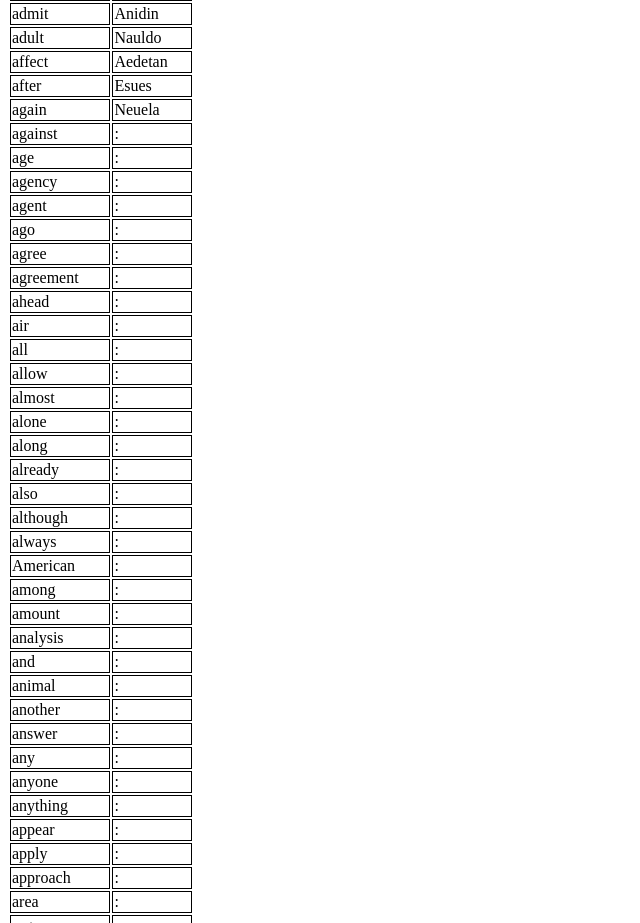
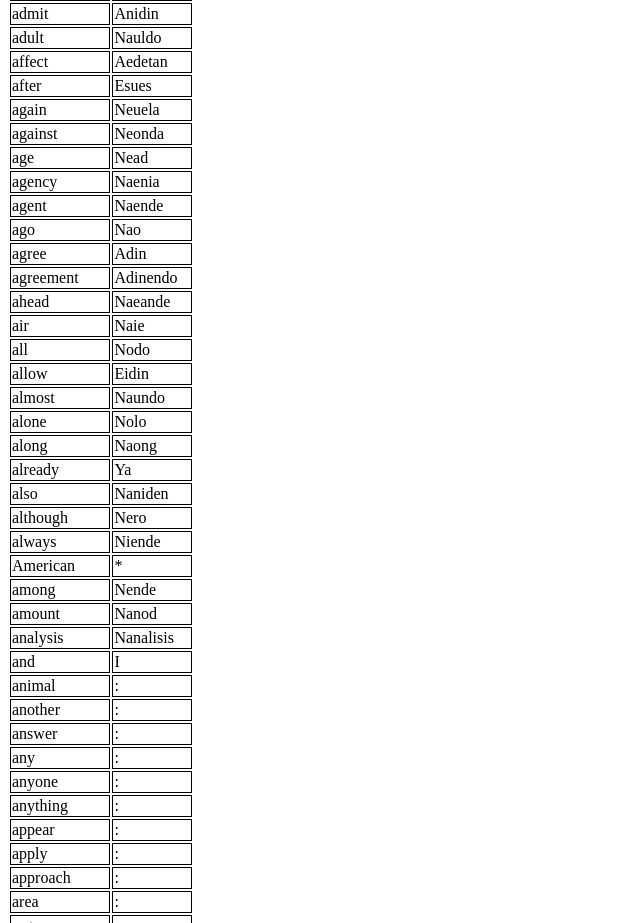
Before and after one commit to FranchuFranchu/Nedan-Language, a plain HTML site: page index.html in a window 1280 px wide. Shown: the part 806-1729 px from the top of the page, without its empty margins (0-640 px from the left). Drawn offline with Linux system fonts and the light colour scheme.

Commit message:
Update index.html

```diff
--- a/index.html
+++ b/index.html
@@ -45,29 +45,29 @@ Alphabet:</h2> Most letters are written just as its phonome, except for:
 <tr><td>affect</td><td>Aedetan</tr>
 <tr><td>after</td><td>Esues</tr>
 <tr><td>again</td><td>Neuela</tr>
-<tr><td>against</td><td>:</tr>
-<tr><td>age</td><td>:</tr>
-<tr><td>agency</td><td>:</tr>
-<tr><td>agent</td><td>:</tr>
-<tr><td>ago</td><td>:</tr>
-<tr><td>agree</td><td>:</tr>
-<tr><td>agreement</td><td>:</tr>
-<tr><td>ahead</td><td>:</tr>
-<tr><td>air</td><td>:</tr>
-<tr><td>all</td><td>:</tr>
-<tr><td>allow</td><td>:</tr>
-<tr><td>almost</td><td>:</tr>
-<tr><td>alone</td><td>:</tr>
-<tr><td>along</td><td>:</tr>
-<tr><td>already</td><td>:</tr>
-<tr><td>also</td><td>:</tr>
-<tr><td>although</td><td>:</tr>
-<tr><td>always</td><td>:</tr>
-<tr><td>American</td><td>:</tr>
-<tr><td>among</td><td>:</tr>
-<tr><td>amount</td><td>:</tr>
-<tr><td>analysis</td><td>:</tr>
-<tr><td>and</td><td>:</tr>
+<tr><td>against</td><td>Neonda</tr>
+<tr><td>age</td><td>Nead</tr>
+<tr><td>agency</td><td>Naenia</tr>
+<tr><td>agent</td><td>Naende</tr>
+<tr><td>ago</td><td>Nao</tr>
+<tr><td>agree</td><td>Adin</tr>
+<tr><td>agreement</td><td>Adinendo</tr>
+<tr><td>ahead</td><td>Naeande</tr>
+<tr><td>air</td><td>Naie</tr>
+<tr><td>all</td><td>Nodo</tr>
+<tr><td>allow</td><td>Eidin</tr>
+<tr><td>almost</td><td>Naundo</tr>
+<tr><td>alone</td><td>Nolo</tr>
+<tr><td>along</td><td>Naong</tr>
+<tr><td>already</td><td>Ya</tr>
+<tr><td>also</td><td>Naniden</tr>
+<tr><td>although</td><td>Nero</tr>
+<tr><td>always</td><td>Niende</tr>
+<tr><td>American</td><td>*</tr>
+<tr><td>among</td><td>Nende</tr>
+<tr><td>amount</td><td>Nanod</tr>
+<tr><td>analysis</td><td>Nanalisis</tr>
+<tr><td>and</td><td>I</tr>
 <tr><td>animal</td><td>:</tr>
 <tr><td>another</td><td>:</tr>
 <tr><td>answer</td><td>:</tr>
```
